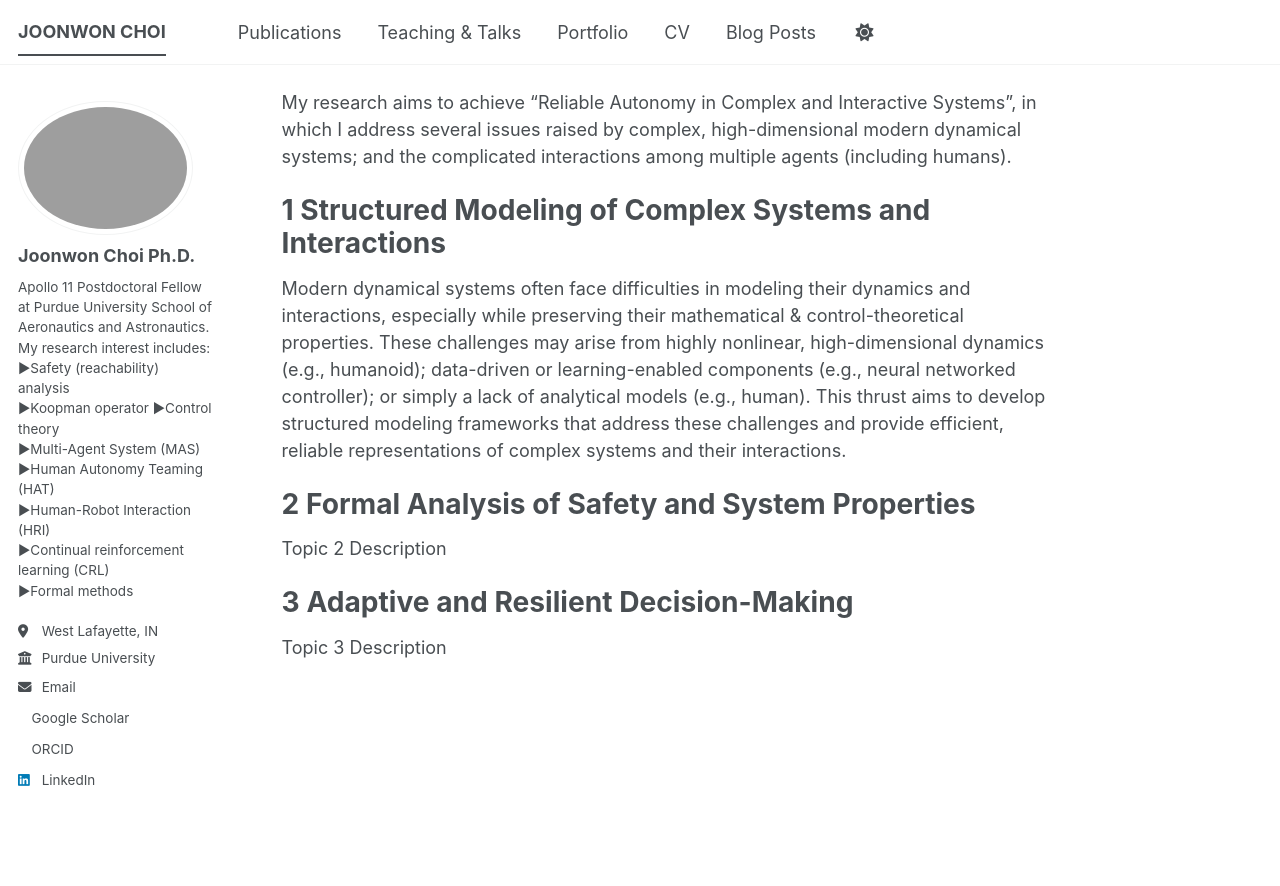
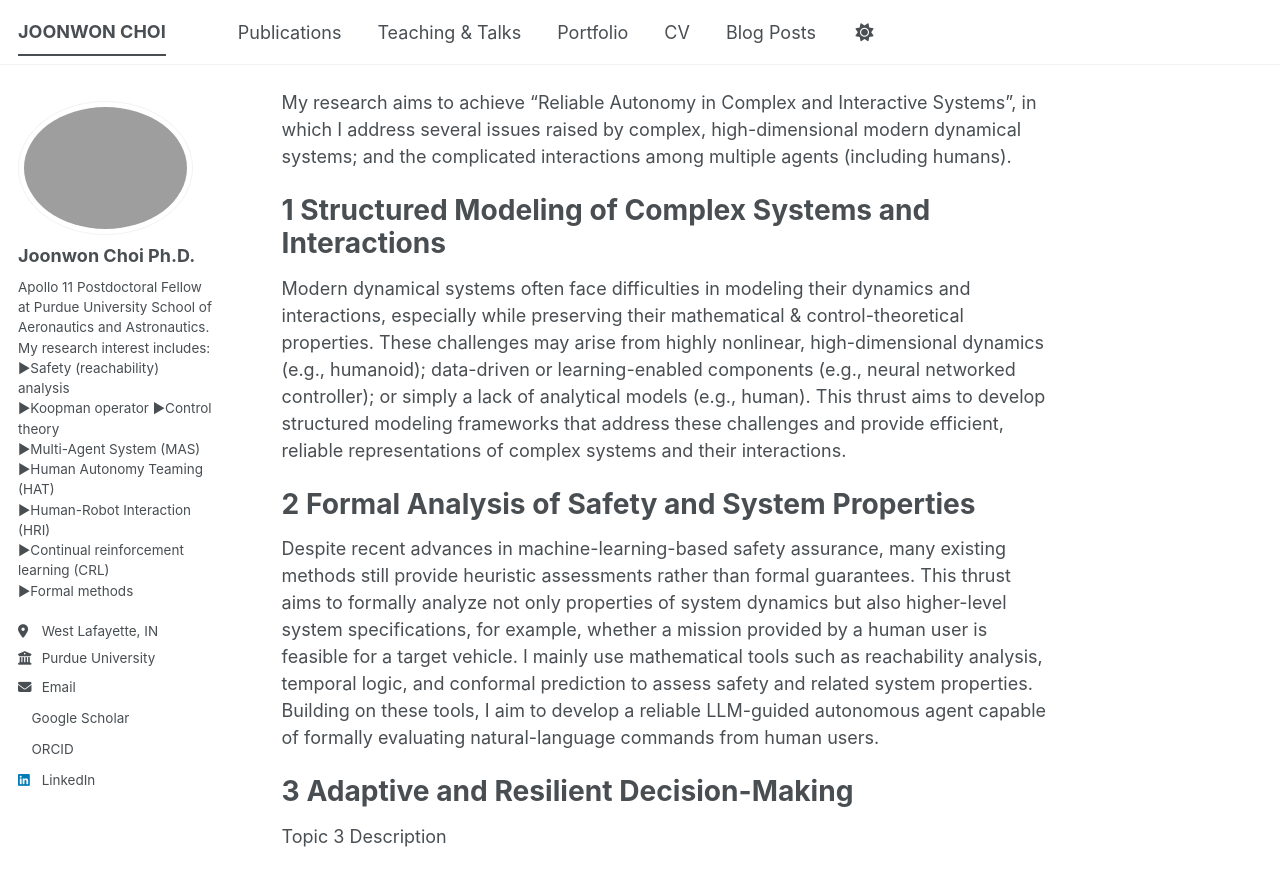
Before and after one commit to netakoi/netakoi.github.io, a Jekyll site: the page built from _pages/about.md, in a window 1280 px wide and 900 px high, scrolled down 552 px. Shown: the top 886 px of the window. Built offline with Jekyll 4.4.1, drawn with Linux system fonts in a browser that asks for light colours; a style sheet for code colours, icons or effects is not loaded.

Commit message:
Update about.md

```diff
--- a/_pages/about.md
+++ b/_pages/about.md
@@ -21,8 +21,7 @@ Modern dynamical systems often face difficulties in modeling their dynamics and
 
 2 Formal Analysis of Safety and System Properties
 ======
-
-Topic 2 Description
+Despite recent advances in machine-learning-based safety assurance, many existing methods still provide heuristic assessments rather than formal guarantees. This thrust aims to formally analyze not only properties of system dynamics but also higher-level system specifications, for example, whether a mission provided by a human user is feasible for a target vehicle. I mainly use mathematical tools such as reachability analysis, temporal logic, and conformal prediction to assess safety and related system properties. Building on these tools, I aim to develop a reliable LLM-guided autonomous agent capable of formally evaluating natural-language commands from human users.
 
 3 Adaptive and Resilient Decision-Making
 ======
```
